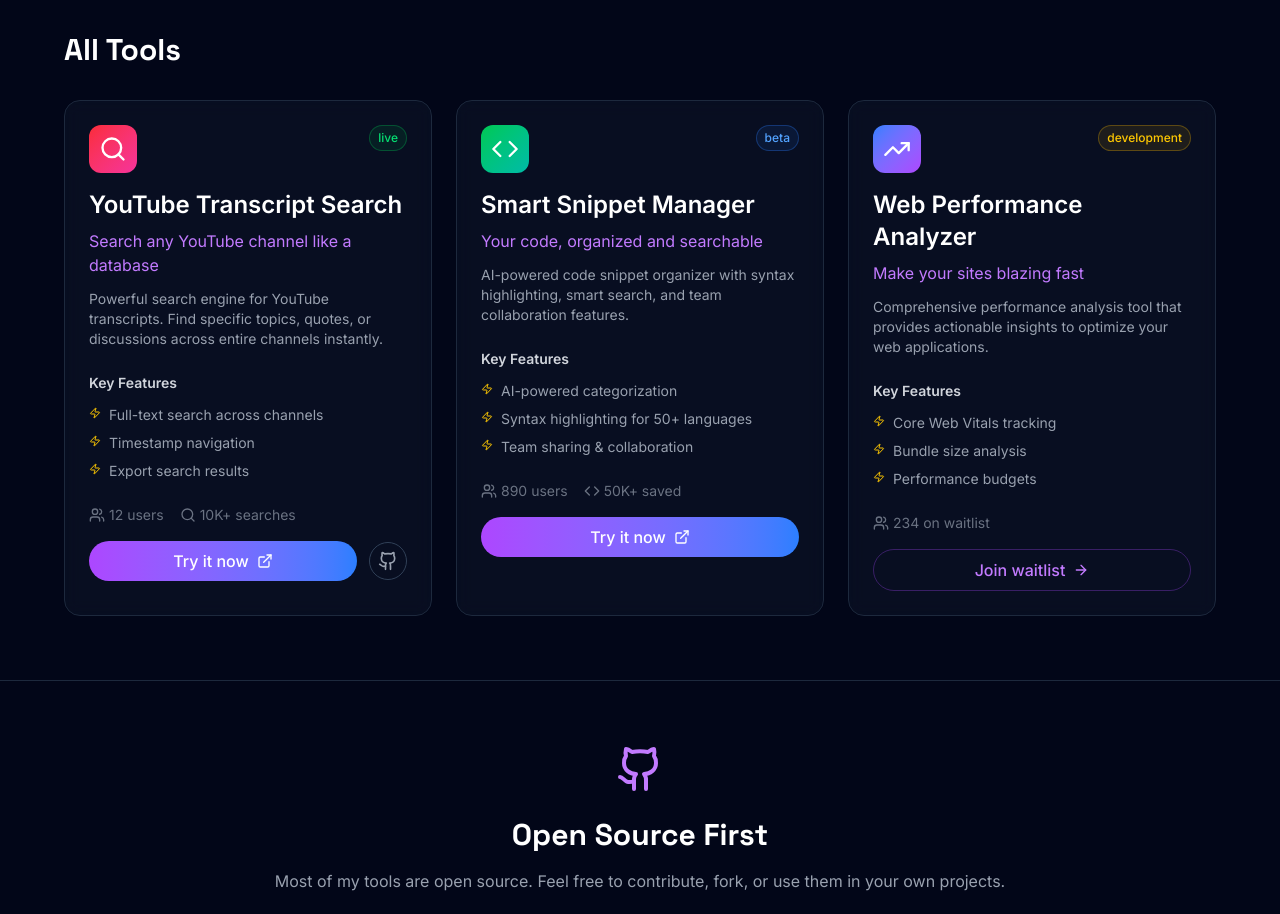
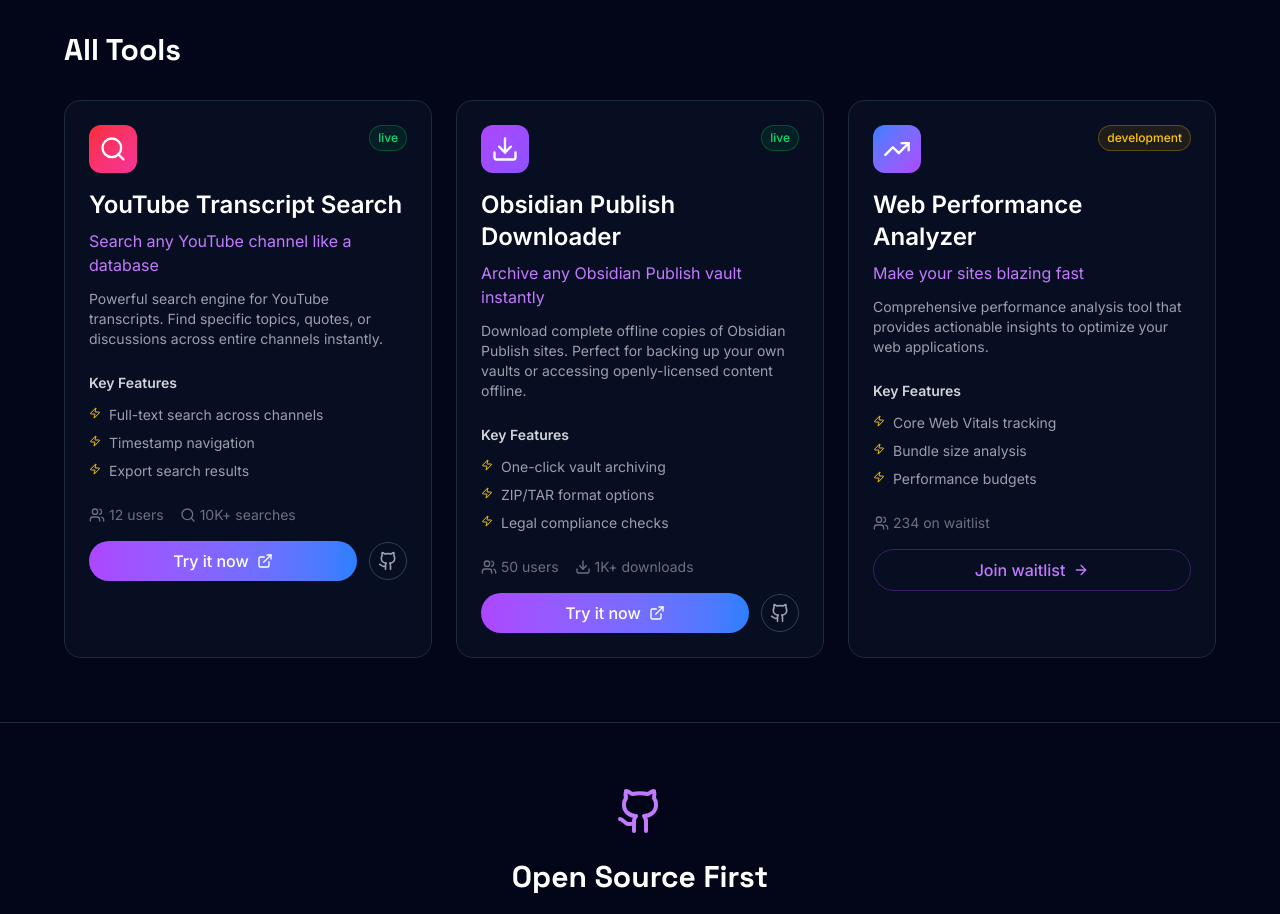
Before and after one commit to StrahilPeykov/strahil, a Next.js app: page /tools in a window 1280 px wide. Shown: the part 1060-1974 px from the top of the page. Built offline with nearby package versions, Linux system fonts and the light colour scheme; no server answers.

Commit message:
Update page.tsx

```diff
--- a/src/app/tools/page.tsx
+++ b/src/app/tools/page.tsx
@@ -1,7 +1,7 @@
 'use client'
 
 import { motion } from 'framer-motion'
-import { Wrench, Search, Users, Zap, ArrowRight, ExternalLink, Github, Star, TrendingUp, Code } from 'lucide-react'
+import { Wrench, Search, Users, Zap, ArrowRight, ExternalLink, Github, Star, TrendingUp, Code, Download, Shield, Archive } from 'lucide-react'
 import { PageWrapper } from '../../components/layout/PageWrapper'
 import { Badge } from '../../components/ui/Badge'
 import Link from 'next/link'
@@ -30,26 +30,28 @@
     category: 'Productivity'
   },
   {
-    id: 'code-snippet-manager',
-    title: 'Smart Snippet Manager',
-    tagline: 'Your code, organized and searchable',
-    description: 'AI-powered code snippet organizer with syntax highlighting, smart search, and team collaboration features.',
-    longDescription: 'Stop losing your valuable code snippets. This tool uses AI to categorize, tag, and make your code instantly searchable.',
-    gradient: 'from-green-500 to-teal-500',
-    icon: Code,
-    status: 'beta',
-    users: 890,
-    snippets: '50K+',
+    id: 'obsidian-publish-downloader',
+    title: 'Obsidian Publish Downloader',
+    tagline: 'Archive any Obsidian Publish vault instantly',
+    description: 'Download complete offline copies of Obsidian Publish sites. Perfect for backing up your own vaults or accessing openly-licensed content offline.',
+    longDescription: 'A privacy-focused tool that lets you create local archives of Obsidian Publish vaults. Fully compliant with EU regulations and respects content ownership.',
+    gradient: 'from-purple-500 to-violet-500',
+    icon: Download,
+    status: 'live',
+    users: 50,
+    downloads: '1K+',
     features: [
-      'AI-powered categorization',
-      'Syntax highlighting for 50+ languages',
-      'Team sharing & collaboration',
-      'VS Code extension'
+      'One-click vault archiving',
+      'ZIP/TAR format options',
+      'Legal compliance checks',
+      'Owner opt-out support',
+      'Progress tracking',
+      'Robots.txt compliant'
     ],
-    techStack: ['React', 'FastAPI', 'PostgreSQL', 'OpenAI'],
-    link: 'https://snippets.strahil.dev',
-    github: null,
-    category: 'Development'
+    techStack: ['Next.js', 'Redis', 'TypeScript', 'Vercel'],
+    link: 'https://obsidian.strahil.dev',
+    github: 'https://github.com/StrahilPeykov/obsidian-publish-downloader',
+    category: 'Productivity'
   },
   {
     id: 'performance-analyzer',
@@ -143,10 +145,10 @@
                 {tool.searches} searches
               </span>
             )}
-            {tool.snippets && (
+            {tool.downloads && (
               <span className="flex items-center gap-1">
-                <Code className="w-4 h-4" />
-                {tool.snippets} saved
+                <Download className="w-4 h-4" />
+                {tool.downloads} downloads
               </span>
             )}
             {tool.waitlist && (
```
